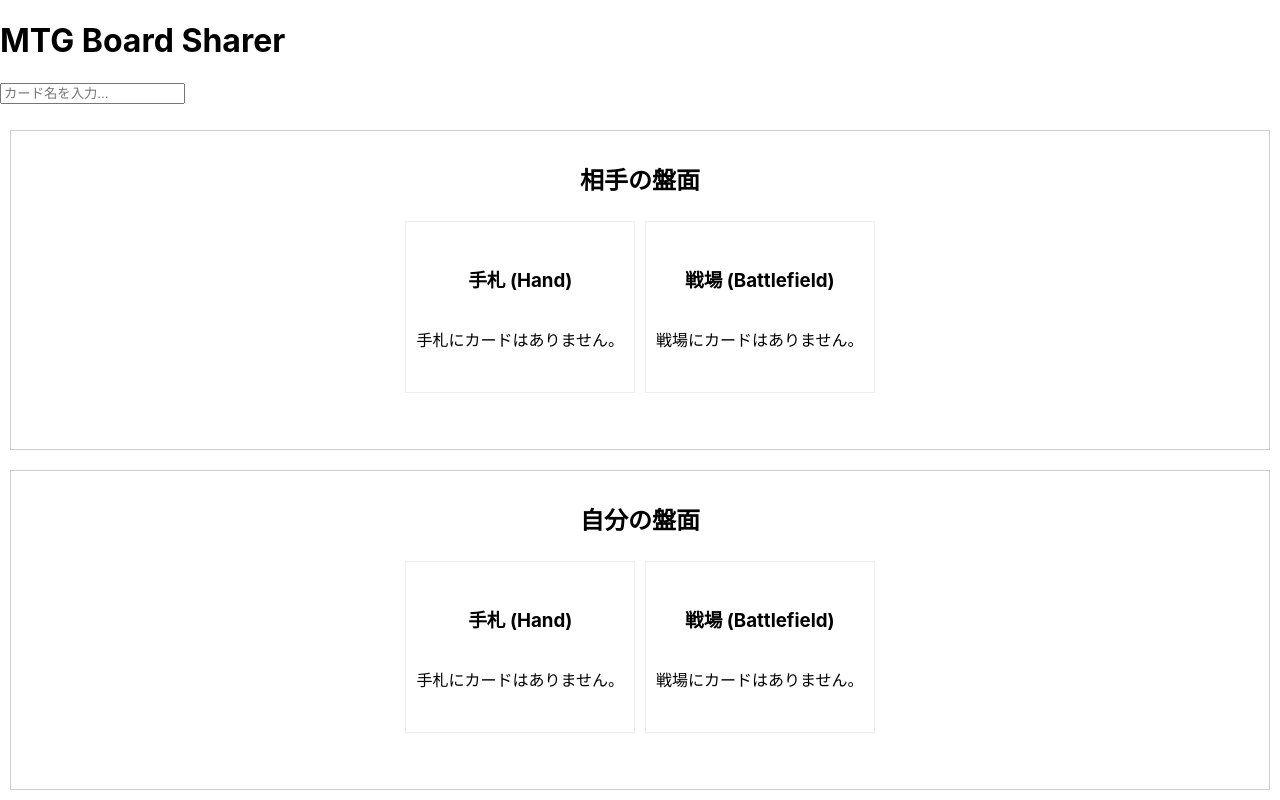
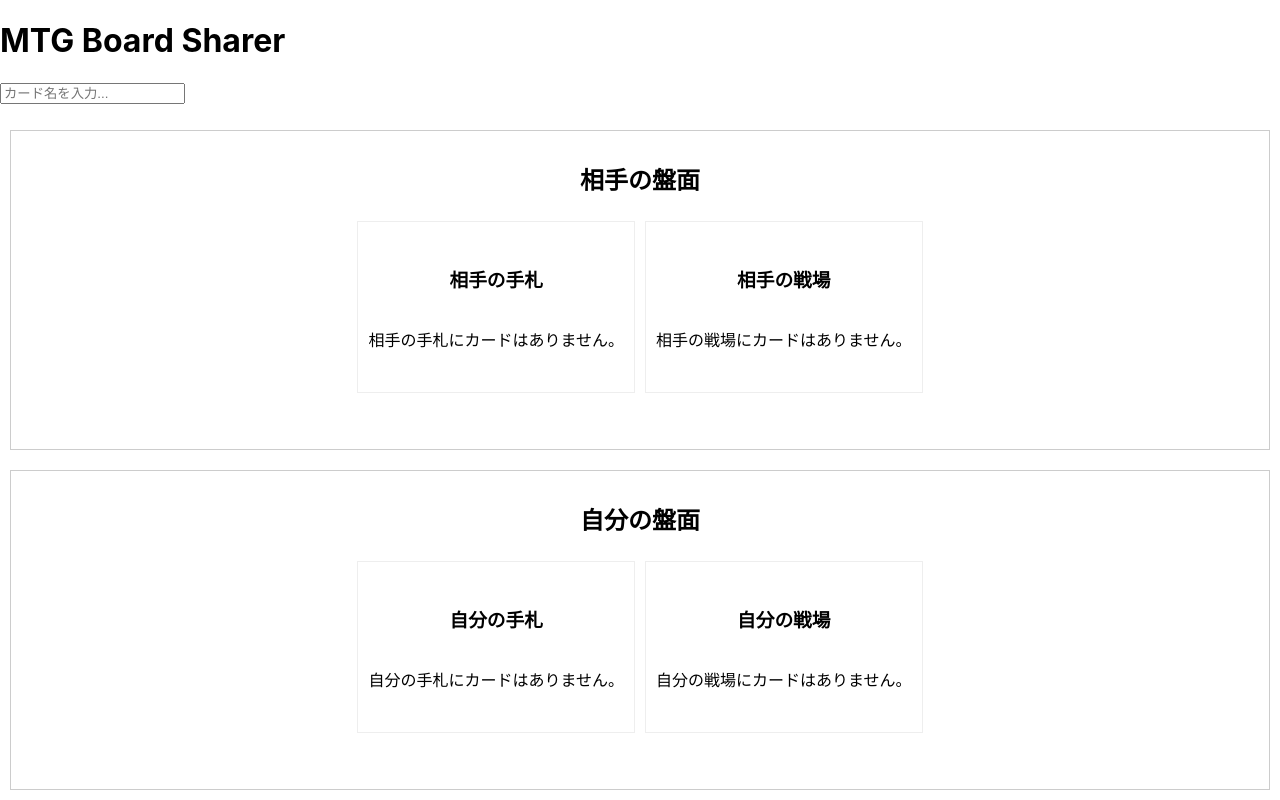
Before and after one commit to c3341/mtg-board-sharer, a React (Vite) app in the folder frontend/: page / in a window 1280 px wide. Built offline with nearby package versions, Linux system fonts and the light colour scheme.

Commit message:
feat(dnd): Implement drag-and-drop for card movement between zones

```diff
--- a/frontend/package.json
+++ b/frontend/package.json
@@ -11,6 +11,8 @@
   },
   "dependencies": {
     "react": "^19.1.1",
+    "react-dnd": "^16.0.1",
+    "react-dnd-html5-backend": "^16.0.1",
     "react-dom": "^19.1.1"
   },
   "devDependencies": {
--- a/frontend/src/App.jsx
+++ b/frontend/src/App.jsx
@@ -19,6 +19,7 @@
       const cardData = await response.json();
       console.log('取得したカードデータ:', cardData);
 
+      // addCardはCardContextでデフォルトゾーンを設定する
       addCard(cardData);
 
     } catch (error) {
@@ -27,17 +28,17 @@
   };
 
   return (
-    <div className="app-container"> {/* 新しいクラス名を追加 */}
+    <div className="app-container">
       <h1>MTG Board Sharer</h1>
       <CardSearch onCardSelect={handleCardSelect} />
 
-      <div className="board-container"> {/* 新しいクラス名を追加 */}
+      <div className="board-container">
         {/* 相手の盤面 (上部) */}
         <div className="opponent-zone">
           <h2>相手の盤面</h2>
           <div className="zone-row">
-            <Hand /> {/* 相手の手札 */}
-            <Battlefield /> {/* 相手の戦場 */}
+            <Hand zoneType="opponentHand" /> {/* zoneType propを追加 */}
+            <Battlefield zoneType="opponentBattlefield" /> {/* zoneType propを追加 */}
           </div>
         </div>
 
@@ -45,8 +46,8 @@
         <div className="player-zone">
           <h2>自分の盤面</h2>
           <div className="zone-row">
-            <Hand /> {/* 自分の手札 */}
-            <Battlefield /> {/* 自分の戦場 */}
+            <Hand zoneType="myHand" /> {/* zoneType propを追加 */}
+            <Battlefield zoneType="myBattlefield" /> {/* zoneType propを追加 */}
           </div>
         </div>
       </div>
--- a/frontend/src/components/Battlefield.jsx
+++ b/frontend/src/components/Battlefield.jsx
@@ -1,23 +1,44 @@
 import React from 'react';
 import { useCardContext } from '../contexts/CardContext';
+import DraggableCard from './DraggableCard';
+import { useDrop } from 'react-dnd'; // useDropをインポート
 
-function Battlefield() {
-  const { cards } = useCardContext();
+function Battlefield({ zoneType }) {
+  const { cards, moveCard } = useCardContext(); // moveCardもContextから取得
+
+  const filteredCards = cards.filter(card => card.zone === zoneType);
+
+  const zoneDisplayName = {
+    myBattlefield: '自分の戦場',
+    opponentBattlefield: '相手の戦場',
+  }[zoneType] || '戦場';
+
+  // useDropフックを使って、このコンポーネントをドロップ可能にする
+  const [{ isOver }, drop] = useDrop(() => ({
+    accept: 'card', // 'card'タイプのアイテムを受け入れる
+    drop: (item, monitor) => {
+      // ドロップされたアイテムのIDと、このゾーンのzoneTypeを使ってmoveCardを呼び出す
+      moveCard(item.id, zoneType);
+    },
+    collect: (monitor) => ({
+      isOver: monitor.isOver(), // ドロップターゲットの上にドラッグ中のアイテムがあるか監視
+    }),
+  }));
 
   return (
-    <div className="zone-box"> {/* 新しいクラス名 */}
-      <h3>戦場 (Battlefield)</h3>
-      {cards.length === 0 ? (
-        <p>戦場にカードはありません。</p>
+    // drop refをDOM要素にアタッチすることで、その要素がドロップ可能になる
+    <div
+      ref={drop} // drop refをアタッチ
+      className="zone-box"
+      style={{ backgroundColor: isOver ? 'lightgreen' : 'white' }} // ホバー時に色を変える
+    >
+      <h3>{zoneDisplayName}</h3>
+      {filteredCards.length === 0 ? (
+        <p>{zoneDisplayName}にカードはありません。</p>
       ) : (
-        <div className="zone-row"> {/* 新しいクラス名 */}
-          {cards.map(card => (
-            <div key={card.id} className="card-item"> {/* 新しいクラス名 */}
-              <p>{card.printed_name || card.name}</p>
-              {card.image_uris && card.image_uris.small && (
-                <img src={card.image_uris.small} alt={card.name} />
-              )}
-            </div>
+        <div className="zone-row">
+          {filteredCards.map(card => (
+            <DraggableCard key={card.id} card={card} />
           ))}
         </div>
       )}
--- /dev/null
+++ b/frontend/src/components/DraggableCard.jsx
@@ -0,0 +1,29 @@
+import React from 'react';
+import { useDrag } from 'react-dnd';
+
+function DraggableCard({ card }) {
+  // useDragフックを使って、このコンポーネントをドラッグ可能にする
+  const [{ isDragging }, drag] = useDrag(() => ({
+    type: 'card', // ドラッグするアイテムのタイプを定義
+    item: { id: card.id, zone: card.zone }, // ドラッグ中に渡すデータ
+    collect: (monitor) => ({
+      isDragging: monitor.isDragging(), // ドラッグ中かどうかを監視
+    }),
+  }));
+
+  return (
+    // drag refをDOM要素にアタッチすることで、その要素がドラッグ可能になる
+    <div
+      ref={drag}
+      className="card-item"
+      style={{ opacity: isDragging ? 0.5 : 1 }} // ドラッグ中は半透明にする
+    >
+      <p>{card.printed_name || card.name}</p>
+      {card.image_uris && card.image_uris.small && (
+        <img src={card.image_uris.small} alt={card.name} />
+      )}
+    </div>
+  );
+}
+
+export default DraggableCard;
--- a/frontend/src/components/Hand.jsx
+++ b/frontend/src/components/Hand.jsx
@@ -1,23 +1,44 @@
 import React from 'react';
 import { useCardContext } from '../contexts/CardContext';
+import DraggableCard from './DraggableCard';
+import { useDrop } from 'react-dnd'; // useDropをインポート
 
-function Hand() {
-  const { cards } = useCardContext();
+function Hand({ zoneType }) {
+  const { cards, moveCard } = useCardContext(); // moveCardもContextから取得
+
+  const filteredCards = cards.filter(card => card.zone === zoneType);
+
+  const zoneDisplayName = {
+    myHand: '自分の手札',
+    opponentHand: '相手の手札',
+  }[zoneType] || '手札';
+
+  // useDropフックを使って、このコンポーネントをドロップ可能にする
+  const [{ isOver }, drop] = useDrop(() => ({
+    accept: 'card', // 'card'タイプのアイテムを受け入れる
+    drop: (item, monitor) => {
+      // ドロップされたアイテムのIDと、このゾーンのzoneTypeを使ってmoveCardを呼び出す
+      moveCard(item.id, zoneType);
+    },
+    collect: (monitor) => ({
+      isOver: monitor.isOver(), // ドロップターゲットの上にドラッグ中のアイテムがあるか監視
+    }),
+  }));
 
   return (
-    <div className="zone-box"> {/* 新しいクラス名 */}
-      <h3>手札 (Hand)</h3>
-      {cards.length === 0 ? (
-        <p>手札にカードはありません。</p>
+    // drop refをDOM要素にアタッチすることで、その要素がドロップ可能になる
+    <div
+      ref={drop} // drop refをアタッチ
+      className="zone-box"
+      style={{ backgroundColor: isOver ? 'lightblue' : 'white' }} // ホバー時に色を変える
+    >
+      <h3>{zoneDisplayName}</h3>
+      {filteredCards.length === 0 ? (
+        <p>{zoneDisplayName}にカードはありません。</p>
       ) : (
-        <div className="zone-row"> {/* 新しいクラス名 */}
-          {cards.map(card => (
-            <div key={card.id} className="card-item"> {/* 新しいクラス名 */}
-              <p>{card.printed_name || card.name}</p>
-              {card.image_uris && card.image_uris.small && (
-                <img src={card.image_uris.small} alt={card.name} />
-              )}
-            </div>
+        <div className="zone-row">
+          {filteredCards.map(card => (
+            <DraggableCard key={card.id} card={card} />
           ))}
         </div>
       )}
--- a/frontend/src/contexts/CardContext.jsx
+++ b/frontend/src/contexts/CardContext.jsx
@@ -1,23 +1,32 @@
 import React, { createContext, useContext, useState } from 'react';
 
-// 1. Contextオブジェクトを作成
 const CardContext = createContext(null);
 
-// 2. Contextを提供するプロバイダーコンポーネント
 export const CardProvider = ({ children }) => {
-  // カードのリストを管理するstateをここに置く
+  // カードのリストを管理するstate。各カードオブジェクトにzoneプロパティを追加する
   const [cards, setCards] = useState([]);
 
-  // カードを追加する関数（例）
+  // カードを追加する関数。デフォルトで「自分の手札」に追加する
   const addCard = (newCard) => {
-    setCards(prevCards => [...prevCards, newCard]);
+    // 新しいカードオブジェクトにzoneプロパティを追加
+    const cardWithZone = { ...newCard, zone: 'myHand' }; // デフォルトゾーンをmyHandに設定
+    setCards(prevCards => [...prevCards, cardWithZone]);
+  };
+
+  // カードのゾーンを更新する関数（後でドラッグ＆ドロップで使う）
+  const moveCard = (cardId, newZone) => {
+    setCards(prevCards =>
+      prevCards.map(card =>
+        card.id === cardId ? { ...card, zone: newZone } : card
+      )
+    );
   };
 
   // Contextを通じて提供する値
   const contextValue = {
-    cards, // 現在のカードリスト
-    addCard, // カードを追加する関数
-    // 他にも、removeCard, moveCardなどの関数を追加していく
+    cards,
+    addCard,
+    moveCard, // moveCard関数も提供する
   };
 
   return (
@@ -27,7 +36,6 @@
   );
 };
 
-// 3. Contextを利用するためのカスタムフック
 export const useCardContext = () => {
   const context = useContext(CardContext);
   if (!context) {
--- a/frontend/src/main.jsx
+++ b/frontend/src/main.jsx
@@ -2,12 +2,16 @@
 import ReactDOM from 'react-dom/client'
 import App from './App.jsx'
 import './index.css'
-import { CardProvider } from './contexts/CardContext.jsx'; // CardProviderをインポート
+import { CardProvider } from './contexts/CardContext.jsx';
+import { DndProvider } from 'react-dnd'; // DndProviderをインポート
+import { HTML5Backend } from 'react-dnd-html5-backend'; // HTML5Backendをインポート
 
 ReactDOM.createRoot(document.getElementById('root')).render(
   <React.StrictMode>
-    <CardProvider> {/* AppコンポーネントをCardProviderでラップ */}
-      <App />
-    </CardProvider>
+    <DndProvider backend={HTML5Backend}> {/* DndProviderでアプリケーションをラップ */}
+      <CardProvider>
+        <App />
+      </CardProvider>
+    </DndProvider>
   </React.StrictMode>,
 )
```
Also changed, not shown: 1 other file (tests, documents, lock files or other folders).
